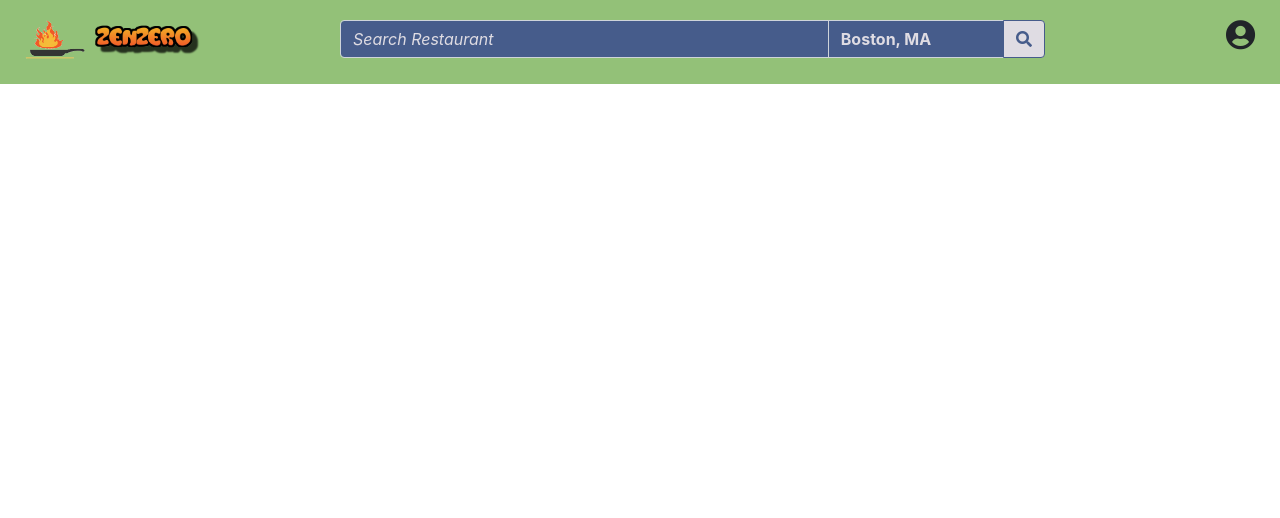
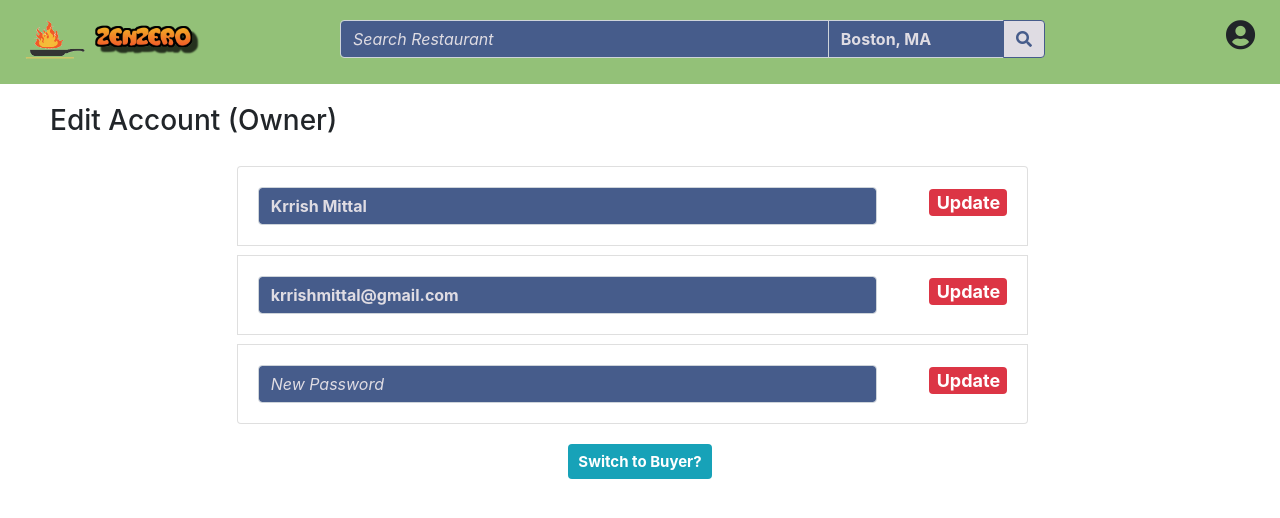
Before and after one commit to takyyon/zenzero-react-client, a React (Create React App) app: page /edit-account in a window 1280 px wide. Shown: the top 518 px of the page. Built offline with nearby package versions, Linux system fonts and the light colour scheme.

Commit message:
account component completed

```diff
--- /dev/null
+++ b/src/components/account/Account.js
@@ -0,0 +1,154 @@
+import React, { Component } from 'react';
+import './index.scss';
+
+class Account extends Component {
+    constructor(props){
+        super(props);
+        this.state = {
+            email: '',
+            name: '',
+            password: ''
+        };
+        this.onChange = this.onChange.bind(this);
+        this.getUser = this.getUser.bind(this);
+        this.handleSubmit = this.handleSubmit.bind(this);
+    }
+
+    handleSubmit(e, target) {
+        this.props.preventButtonAction(e);
+        const user = this.getUser();
+        if(target == 'name'){
+            user.name = this.state.name;
+        }
+        if(target == 'email'){
+            user.email = this.state.email;
+        }
+        if(target == 'password'){
+            user.password = this.state.password;
+        }
+        /**
+         * TODO: Save User
+         */
+    }
+
+    getUser() {
+        const { buyer, owner } = this.props;
+        return buyer?buyer:owner;
+    }
+
+
+    onChange(e) {
+        if(e.target.id == 'name'){
+            this.setState({
+                name: e.target.value
+            });
+        }
+        if(e.target.id == 'email'){
+            this.setState({
+                email: e.target.value
+            });
+        }
+        if(e.target.id == 'password'){
+            this.setState({
+                password: e.target.value
+            });
+        }
+    }
+
+    render() {
+        const { buyer, owner, preventButtonAction } = this.props;
+        const user = this.getUser();
+        return (
+            <div className='col-12 zenzero-account'>
+                <h3>{`Edit Account (${buyer?'Buyer': 'Owner'})`}</h3>
+                <div className='row zenzero-account-details'>
+                    <div className='col-2'></div>
+                    <ul className="col-8 list-group">
+                        <li className="list-group-item">
+                            <div className='row'>
+                                <div className='col-10'>
+                                    <input type="text"
+                                        id='name'
+                                        required='required'
+                                        defaultValue={user.name}
+                                        onChange={this.onChange}
+                                        onClick={(e) => this.props.preventButtonAction(e)}
+                                        className="form-control zenzero-input-text"
+                                        placeholder="User Full-Name"
+                                        aria-label="User Full Name"
+                                        aria-describedby="basic-addon1" />
+                                </div>
+                                <div className='col-2 text-right'>
+                                    <h4><span
+                                        className="badge badge-danger"
+                                        onClick={(e) => this.handleSubmit(e, 'name')}>Update</span></h4>
+                                </div>
+                            </div>
+                        </li>
+                        {/** Email */}
+                        <li className="list-group-item">
+                            <div className='row'>
+                                <div className='col-10'>
+                                    <input type="text"
+                                        id='email'
+                                        required='required'
+                                        defaultValue={user.email}
+                                        onChange={this.onChange}
+                                        onClick={(e) => this.props.preventButtonAction(e)}
+                                        className="form-control zenzero-input-text"
+                                        placeholder="Email Address"
+                                        aria-label="Email Address"
+                                        aria-describedby="basic-addon1" />
+                                </div>
+                                <div className='col-2 text-right'>
+                                    <h4><span
+                                        className="badge badge-danger"
+                                        onClick={(e) => this.handleSubmit(e, 'email')}>Update</span></h4>
+                                </div>
+                            </div>
+                        </li>
+                        {/** Password */}
+                        <li className="list-group-item">
+                            <div className='row'>
+                                <div className='col-10'>
+                                    <input type="password"
+                                        id='password'
+                                        required='required'
+                                        defaultValue={''}
+                                        onChange={this.onChange}
+                                        onClick={(e) => this.props.preventButtonAction(e)}
+                                        className="form-control zenzero-input-text"
+                                        placeholder="New Password"
+                                        aria-label="New Password"
+                                        aria-describedby="basic-addon1" />
+                                </div>
+                                <div className='col-2 text-right'>
+                                    <h4><span
+                                        className="badge badge-danger"
+                                        onClick={(e) => this.handleSubmit(e, 'password')}>Update</span></h4>
+                                </div>
+                            </div>
+                        </li>
+                    </ul>
+                    <div className='col-2'></div>
+                </div>
+                <div className='col-12 text-center zenzero-account-switch'>
+                    {
+                        user.isDual ? (
+                            <h5>
+                                <span
+                                    className="badge badge-info">Switch to {buyer? 'Owner': 'Buyer'}?</span>
+                            </h5>
+                        ) : (
+                            <h5>
+                                <span className="badge badge-dark">Register as {buyer? 'Owner': 'Buyer'}?</span>
+                            </h5>
+                        )
+                    }
+                </div>
+            </div>
+        )
+    }
+}
+
+export default Account;
--- /dev/null
+++ b/src/components/account/index.scss
@@ -0,0 +1,24 @@
+@import './../../utility/scss/commons';
+
+.zenzero-account {
+    .zenzero-account-details {
+
+        ul {
+            margin-top: 10px;
+            li {
+                padding: 20px;
+                margin-top: 10px;
+                .badge {
+                    cursor: pointer;
+                }
+            }
+        }
+    }
+    .zenzero-account-switch {
+        margin-top: 20px;
+        h5 span {
+            padding: 10px;
+            cursor: pointer;
+        }
+    }
+}
--- a/src/components/header/Header.js
+++ b/src/components/header/Header.js
@@ -112,13 +112,17 @@ class Header extends Component {
                         <i className="fas fa-user-circle" onClick={(e) => this.toggleRightMenu(e)}></i>
                         <div className={`dropdown-menu zenzero-${showRightMenu ? 'show': 'hide'}`}>
                             { (buyer || owner) &&
-                                (<button className='dropdown-item' >Edit Account</button>)}
+                                (
+                                    <Link to='/edit-account'><button
+                                        className='dropdown-item'
+                                        id='account'
+                                    >Edit Account</button></Link>
+                                )}
                             { (buyer || owner) &&
                                 (
                                     <Link to={`/${buyer?'buyer':'owner'}/${this.getUserId()}`}><button
                                         className='dropdown-item'
                                         id='profile'
-                                        onClick={this.handleClick}
                                     >My Profile</button></Link>
                                 )}
                             { ((buyer && buyer.isDual) || (owner && owner.isDual)) &&
--- a/src/containers/Zenzero.js
+++ b/src/containers/Zenzero.js
@@ -7,6 +7,7 @@ import LoginSignup from '../components/login-signup/LoginSignup';
 import RestaurantGrid from '../components/restaurant-grid/RestaurantGrid';
 import Restaurant from './Restaurant';
 import Profile from './../containers/Profile';
+import Account from '../components/account/Account';
 
 class Zenzero extends Component {
     constructor(props){
@@ -23,6 +24,15 @@ class Zenzero extends Component {
         this.findRestaurants = this.findRestaurants.bind(this);
         this.preventButtonAction = this.preventButtonAction.bind(this);
         this.becomeOwner = this.becomeOwner.bind(this);
+        this.updateUser = this.updateUser.bind(this);
+    }
+
+    updateUser(newUser) {
+
+    }
+
+    registerUserAsSecondType() {
+
     }
 
     becomeOwner(e, id) {
@@ -133,6 +143,15 @@ class Zenzero extends Component {
                                 />
                             }
                         />
+                        <Route exact path='/edit-account'
+                            render={(props) =>
+                                <Account
+                                    preventButtonAction={this.preventButtonAction}
+                                    buyer={buyer}
+                                    owner={owner}
+                                />
+                            }
+                        />
                     </div>
                     <div className='row zenzero-footer'>
 
--- a/src/reducers/global.js
+++ b/src/reducers/global.js
@@ -40,7 +40,9 @@ const b = [
 const o = {
   id: 1,
   name: 'Krrish Mittal',
-  userId: 2
+  userId: 2,
+  email: 'krrishmittal@gmail.com',
+  isDual: true
 }
 const global = (state = {buyer: null, owner: o, restaurants: b}, action) => {
 
```
